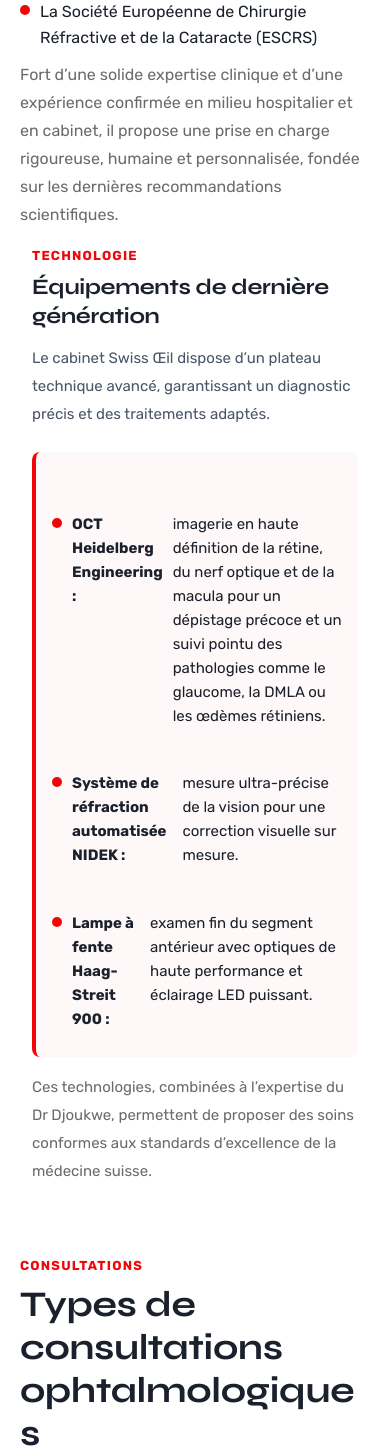
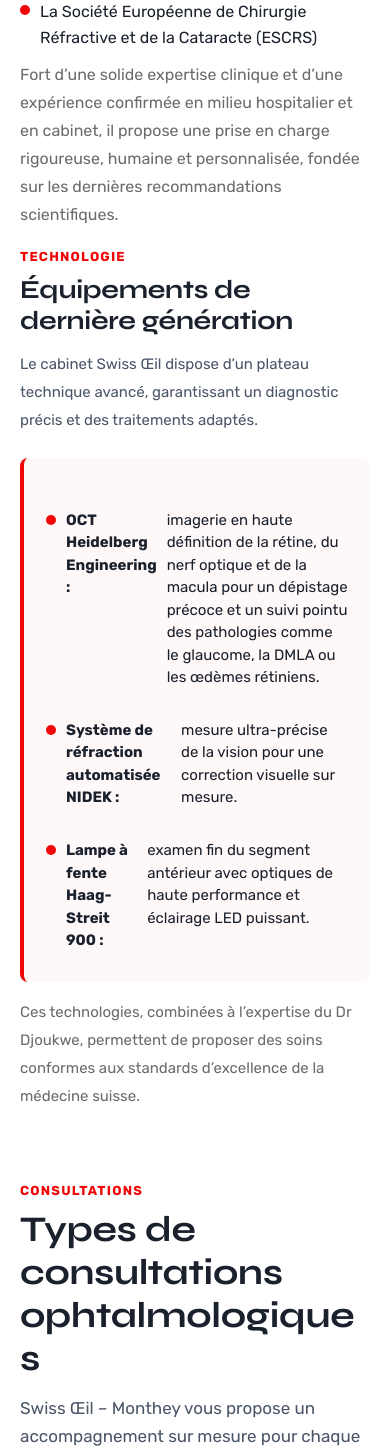
Before and after one commit to yvan-dz/swissoeil, a PHP site: page /service.php in a window 390 px wide. Shown: the part 2085-3539 px from the top of the page. Run offline with PHP 8.4, Linux system fonts and the light colour scheme.

Commit message:
actualisation media queries

```diff
--- a/assets/css/service.css
+++ b/assets/css/service.css
@@ -361,31 +361,36 @@ body {
 }
 
 @media screen and (max-width: 768px) {
+    .half,
     .tech-equipements {
-        padding: 0 12px;
-        font-size: 16px;
+        width: 100% !important;
+        max-width: 100%;
+        display: block;
+        box-sizing: border-box;
+        overflow-x: hidden;
     }
 
-    .tech-equipements .section-title {
-        font-size: 22px !important;
-        line-height: 1.3;
+    .tech-equipements .highlight-box {
+        overflow-x: auto;
+        word-wrap: break-word;
     }
 
+    .tech-equipements ul {
+        padding-left: 0;
+    }
+
+    .tech-equipements ul li {
+        margin-top: 10%;
+        font-size: 15px;
+        line-height: 1.5;
+    }
+
+    .tech-equipements h2.section-title {
+        font-size: 22px;
+    }
+
+    .tech-equipements p,
     .tech-equipements .lead {
         font-size: 15px;
     }
-
-    .tech-equipements .highlight-box {
-        padding: 16px;
-        font-size: 15px;
-    }
-
-    .tech-equipements ul li {
-        font-size: 15px;
-        margin-top: 15%;
-    }
-
-    .tech-equipements p {
-        font-size: 15px;
-    }
 }
```
